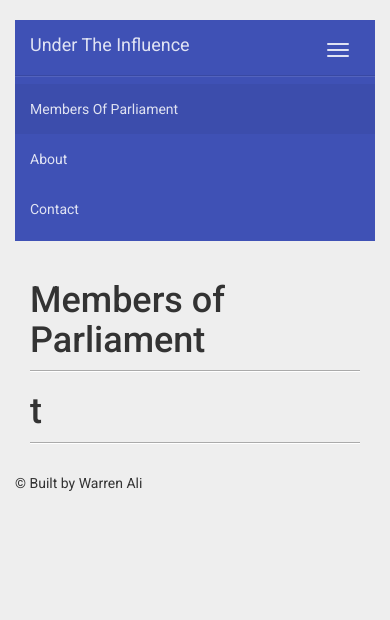
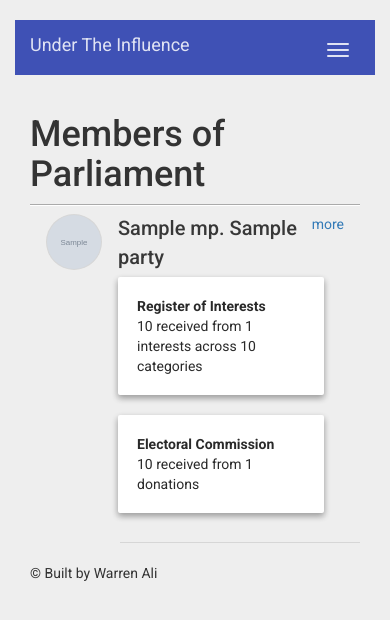
Before and after one commit to spudmind/undertheinfluence, a Flask app: template web/templates/show_mps.html in a window 390 px wide, after a click on "Toggle navigation". Shown: the top 620 px of the page. Run offline with Flask 2, Linux system fonts and the light colour scheme; the template is opened without the code that fills it: most values are stand-ins (such as "Sample title", 1, 10 or a date in 2020); grey boxes marked "Sample" are stand-in pictures; some libraries are stand-ins or nearby versions.

Commit message:
Break backbone templates; just use flask templates

```diff
--- a/app.py
+++ b/app.py
@@ -18,7 +18,8 @@
 
 @app.route('/mps')
 def show_mps():
-    return render_template('show_mps.html', entity=None)
+    mps = get_mps_function.MpsApi().request()
+    return render_template('show_mps.html', mps=mps)
 
 
 class GetMps(Resource):
@@ -33,7 +34,7 @@
 
     def get(self):
         args = self.reqparse.parse_args()
-        return get_mps_function.MpsApi().request(args)
+        return get_mps_function.MpsApi().request(**args)
 
 
 class GetMp(Resource):
@@ -68,5 +69,4 @@
 
 if __name__ == '__main__':
     app.debug = True
-    app.run(host='127.0.0.1')
     app.run()
--- a/web/templates/layout.html
+++ b/web/templates/layout.html
@@ -47,14 +47,14 @@
                 <span class="icon-bar"></span>
                 <span class="icon-bar"></span>
             </button>
-            <a class="navbar-brand" href="#">Under The Influence</a>
+            <a class="navbar-brand" href="/">Under The Influence</a>
         </div>
         <!-- Collect the nav links, forms, and other content for toggling -->
         <div class="collapse navbar-collapse" id="bs-example-navbar-collapse-1">
             <ul class="nav navbar-nav">
                 <li class="active"><a href="{{ url_for('show_mps')}}">Members Of Parliament</a></li>
-                <li><a href="#about">About</a></li>
-                <li><a href="#contact">Contact</a></li>
+                <li><a href="/about">About</a></li>
+                <li><a href="/contact">Contact</a></li>
             </ul>
         </div><!-- /.navbar-collapse -->
     </div><!-- /.container-fluid -->
@@ -82,37 +82,7 @@
 <!--
 <script src="{{ url_for('static', filename='bootstrap/js/bootstrap.min.js') }}"></script> -->
 
-<script id="mpTemplate" type="text/template">
-    <div class="list-group-item" >
-        <div class="row-picture">
-            <img class="circle" src="<%= image %>" alt="icon">
-        </div>
-        <div class="row-content">
-            <div class="least-content">
-                <a href="#" > more </a>
-            </div>
-            <h4 class="list-group-item-heading"><%= name %>. <%= party%></h4>
-            <div class="row">
-                <div class="col-md-12" >
-                    <div class="well well-sm">
-                        <b>Register of Interests</b><br>
-                        <%= formatMoney(register_of_interests_total, "£")%> received from
-                        <%= register_of_interests_count%> interests across
-                        <%= register_of_interests_categories%> categories<br>
-                    </div>
-                    <div class="well well-sm">
-                        <b>Electoral Commission</b><br>
-                        <%= formatMoney(electoral_commission_total, "£")%> received from
-                        <%= electoral_commission_count%> donations
-                    </div>
-                </div >
-            </div >
-        </div>
-    </div>
-    <div class="list-group-separator"></div>
-</script>
-
-
+<!--
 <script src="{{ url_for('static', filename='js/lib/jquery.js') }}"></script>
 <script src="{{ url_for('static', filename='js/lib/underscore-min.js') }}"></script>
 <script src="{{ url_for('static', filename='js/lib/backbone-min.js') }}"></script>
@@ -138,6 +108,6 @@
 <script src="{{ url_for('static', filename='js/lib/d3/d3.min.js') }}"></script>
 <script src="{{ url_for('static', filename='material/scripts/ripples.js') }}"></script>
 <script src="{{ url_for('static', filename='material/scripts/material.js') }}"></script>
-
+ -->
 </body>
 </html>
--- a/web/templates/show_mps.html
+++ b/web/templates/show_mps.html
@@ -2,21 +2,49 @@
 {% block article %}
 
     <div class="row">
-        <div class="col-md-6" >
+        <div class="col-md-12">
             <h1>Members of Parliament</h1>
-            <hr>
-        </div >
-        <div class="col-md-6" >
-            <h1>t</h1>
             <hr>
         </div >
     </div>
 
     <div class="row">
-    <div class="col-md-6 ">
-        <div class="list-group">
-        <div id="government-container"></div>
-        <div id="mp-container"></div>
+        <div class="col-md-6">
+            <div class="list-group">
+                <div id="government-container">
+                {% for mp in mps %}
+                    <div id="mp-container">
+                        <div class="list-group-item" >
+                            <div class="row-picture">
+                                <img class="circle" src="{{ mp.image }}" alt="icon">
+                            </div>
+                            <div class="row-content">
+                                <div class="least-content">
+                                    <a href="/mp/{{ mp.id }}">more</a>
+                                </div>
+                                <h4 class="list-group-item-heading">{{ mp.name }}. {{ mp.party }}</h4>
+                                <div class="row">
+                                    <div class="col-md-12">
+                                        <div class="well well-sm">
+                                            <b>Register of Interests</b><br>
+                                            {{ mp.register_of_interests_total }} received from
+                                            {{ mp.register_of_interests_count }} interests across
+                                            {{ mp.register_of_interests_categories }} categories
+                                        </div>
+                                        <div class="well well-sm">
+                                            <b>Electoral Commission</b><br>
+                                            {{ mp.electoral_commission_total }} received from
+                                            {{ mp.electoral_commission_count }} donations
+                                        </div>
+                                    </div >
+                                </div >
+                            </div>
+                        </div>
+                        <div class="list-group-separator"></div>
+                    </div>
+                {% endfor %}
+                </div>
+            </div>
         </div>
     </div>
 
```
Also changed, not shown: web/api/get_mps_function.py (+17 -27 lines).
